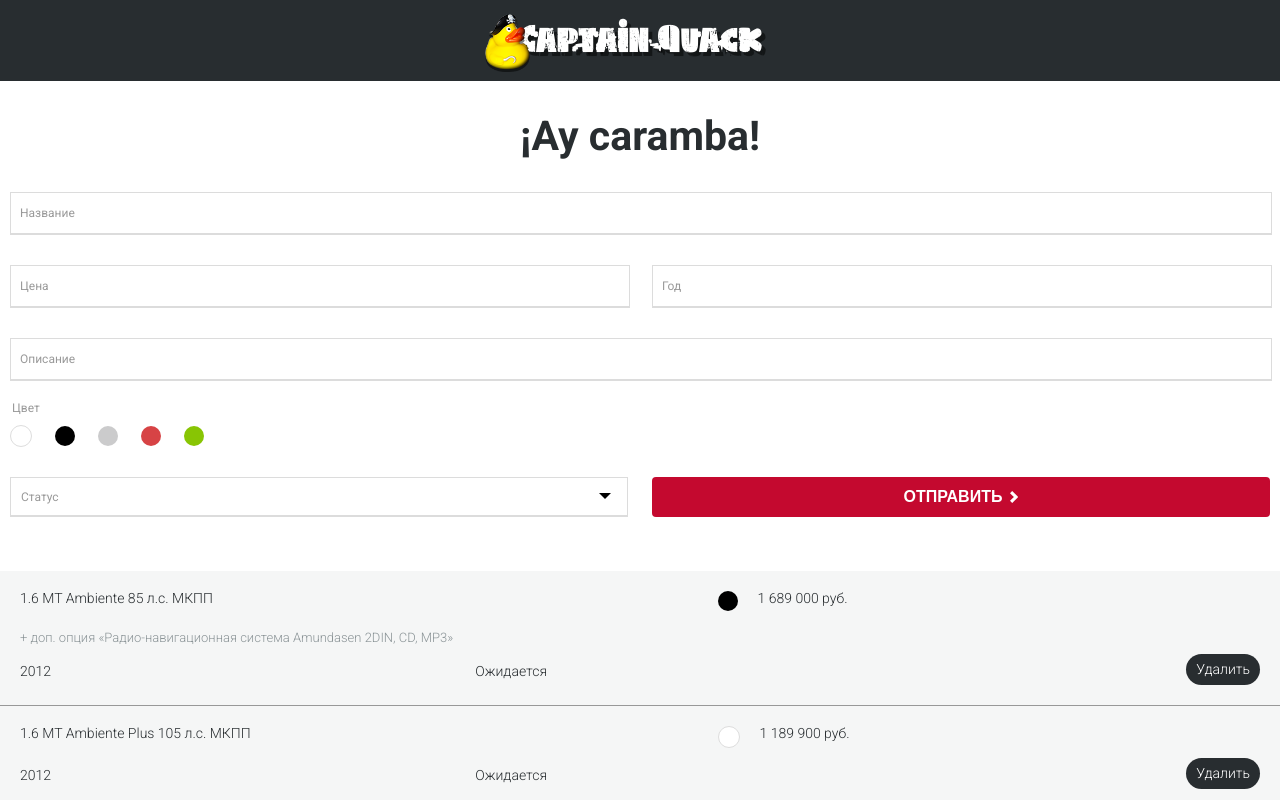
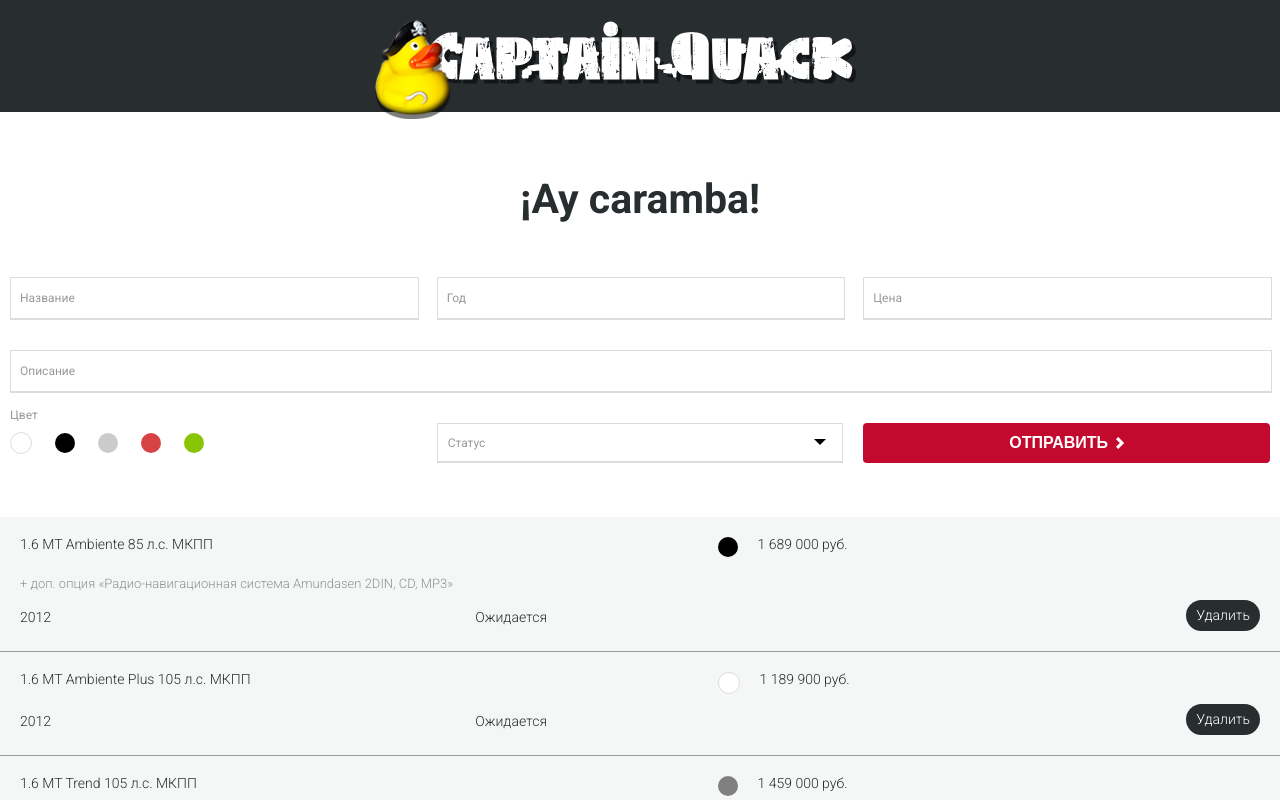
Before and after one commit to aovnkv/kodix-auto-test-task, a React (Create React App) app: page / in a window 1280 px wide. Shown: the top 800 px of the page. Built offline with nearby package versions, Linux system fonts and the light colour scheme.

Commit message:
style: media >720px

```diff
--- a/src/CarItem.js
+++ b/src/CarItem.js
@@ -7,6 +7,7 @@ const CarItem = props => {
     color === 'white' || color === '#fff'
       ? { background: color, border: '1px solid #ddd' }
       : { background: color };
+
   const row1 = () => {
     return (
       <div className="carItem--row1">
@@ -16,6 +17,7 @@ const CarItem = props => {
       </div>
     );
   };
+
   const row2 = () => {
     if (options.length) {
       return (
@@ -25,6 +27,7 @@ const CarItem = props => {
       );
     }
   };
+
   const row3 = () => {
     return (
       <div className="carItem--row3">
@@ -43,6 +46,7 @@ const CarItem = props => {
       </div>
     );
   };
+
   return (
     <div className="carItem">
       {row1()}
--- a/src/Form.scss
+++ b/src/Form.scss
@@ -90,6 +90,7 @@
     color: #999;
 
     legend {
+      padding: 0;
       margin-bottom: 10px;
     }
   }
@@ -242,3 +243,49 @@
     }
   }
 }
+
+@media all and (min-width: 720px) {
+  .newCar--form {
+    &--row1,
+    &--row3 {
+      flex-wrap: nowrap;
+    }
+
+    &--row2 {
+      margin-bottom: 30px;
+    }
+
+    &-title {
+      width: 33.333%;
+      margin: 0 20px 0 0;
+    }
+
+    &-price {
+      width: 33.333%;
+      order: 1;
+    }
+
+    &-year {
+      width: 33.333%;
+      margin: 0 20px 0 0;
+    }
+
+    fieldset,
+    &-status {
+      margin-right: 20px;
+      width: 33.333%;
+    }
+
+    fieldset {
+      margin-top: -15px;
+    }
+
+    &--color {
+      margin: 0;
+    }
+
+    &-submit {
+      width: 33.333%;
+    }
+  }
+}
--- a/src/Header.scss
+++ b/src/Header.scss
@@ -6,6 +6,7 @@
   font-weight: normal;
   src: local('./typeface/PK&co'), url('./typeface/PK&co.woff') format('woff');
 }
+
 .header {
   position: relative;
   display: flex;
@@ -29,8 +30,25 @@
   }
   &--name {
     font-family: 'PK&co';
-    font-size: 31px;
+    font-size: 33px;
+    line-height: 1.1;
     color: #fff;
     text-shadow: 4px 4px 0 rgba(0, 0, 0, 0.51);
   }
 }
+
+@media all and (min-width: 720px) {
+  .header {
+    height: 102px;
+
+    &--logo {
+      width: 79px;
+      left: -52px;
+      top: -1px;
+    }
+
+    &--name {
+      font-size: 54px;
+    }
+  }
+}
--- a/src/Main.scss
+++ b/src/Main.scss
@@ -10,3 +10,11 @@
     margin: 35px auto;
   }
 }
+
+@media all and (min-width: 720px) {
+  .main {
+    &--title {
+      margin: 67px auto 57px;
+    }
+  }
+}
```
